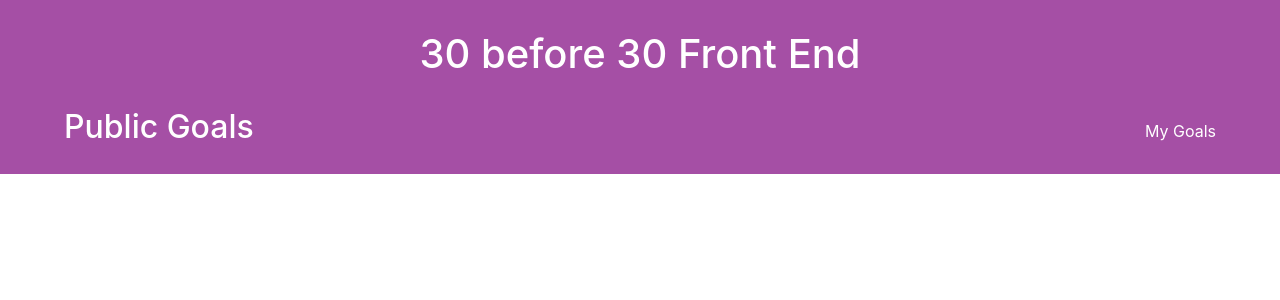
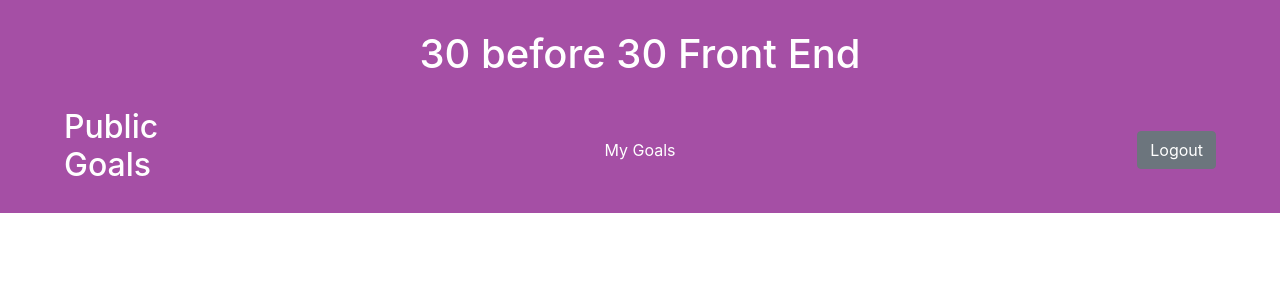
Before and after one commit to BrandonHarrison01/30for30-fe, a React (Create React App) app: page /feed in a window 1280 px wide. Shown: the top 300 px of the page. Built offline with nearby package versions, Linux system fonts and the light colour scheme; no server answers.

Commit message:
displays current user in banner

```diff
--- a/src/App.js
+++ b/src/App.js
@@ -9,6 +9,7 @@ import PublicGoals from "./components/public/PublicGoals";
 
 function App(props) {
   let [users, setUsers] = useState([])
+  let [currentUser, setCurrentUser] = useState()
 
   useEffect(() => {
     axiosWithAuth()
@@ -20,10 +21,10 @@ function App(props) {
   return (
     <div className='App'>
       <h1>30 before 30 Front End</h1>
-      <Route exact path='/' render={props => <Login {...props} />} />
+      <Route exact path='/' render={props => <Login {...props} setCurrentUser={setCurrentUser} />} />
       <Route path='/register' render={props => <Register {...props} />} />
-      <Route path='/user' render={props => <UserGoals {...props} />} />
-      <Route path='/feed' render={props => <PublicGoals {...props} users={users} />} />
+      <Route path='/user' render={props => <UserGoals {...props} currentUser={currentUser} />} />
+      <Route path='/feed' render={props => <PublicGoals {...props} users={users} currentUser={currentUser}/>} />
     </div>
   );
 }
--- a/src/components/Login.jsx
+++ b/src/components/Login.jsx
@@ -18,7 +18,10 @@ function Login(props) {
         creds
       )
       .then(res => {
+        // console.log(res.data)
         localStorage.setItem("token", res.data.token);
+        let message = res.data.message.split(' ')
+        props.setCurrentUser(message[1])
         props.history.push("/user");
       })
       .catch(err => setError(err.response.data, 'status'));
--- a/src/components/private/UserGoals.jsx
+++ b/src/components/private/UserGoals.jsx
@@ -1,6 +1,7 @@
 import React, { useEffect, useState } from "react";
 import { Link } from "react-router-dom";
 import { axiosWithAuth } from "../../axiosAuth";
+import { Button } from 'reactstrap'
 
 import NewGoalForm from "./NewGoalForm";
 import Incomplete from "./Incomplete";
@@ -76,12 +77,18 @@ function UserGoals(props) {
 
   const toggleModal = () => setNewGoalFormModal(!newGoalFormModal)
 
+  console.log(props.currentUser, 'user goals current')
+
   return (
     <div>
       <header className='pageHead'>
-        <div>
+        <div className='banner'>
           <h2>My Goals</h2>
           <Link className='navLink' to='/feed'>See public goals feed</Link>
+          <div>
+            <h4>{props.currentUser}</h4>
+            <Button color='secondary' onClick={logout}>Logout</Button>
+          </div>
         </div>
       </header>
       {/* <button onClick={() => setToggleNewGoalForm(1)}>Create New Goal</button> */}
@@ -104,7 +111,6 @@ function UserGoals(props) {
         toggleModal={toggleModal}
         error={error}
       />
-      <button onClick={logout}>Logout</button>
     </div>
   );
 }
--- a/src/components/public/PublicGoals.jsx
+++ b/src/components/public/PublicGoals.jsx
@@ -1,5 +1,6 @@
 import React, { useState, useEffect } from "react";
 import { Link } from "react-router-dom";
+import { Button } from 'reactstrap'
 import { axiosWithAuth } from "../../axiosAuth";
 
 import Goal from "./Goal";
@@ -15,14 +16,23 @@ function PublicGoals(props) {
       .catch((err) => console.log(err));
   }, []);
 
+  const logout = () => {
+    props.history.push("/");
+    localStorage.removeItem("token");
+  };
+
   props.users.map((user) => (userId[user.id] = user.username));
 
   return (
     <div className='publicGoals'>
       <header className='pageHead'>
-        <div>
+        <div className='banner'>
           <h2>Public Goals</h2>
           <Link className='navLink' to='/user'>My Goals</Link>
+          <div>
+            <h4>{props.currentUser}</h4>
+            <Button color='secondary' onClick={logout}>Logout</Button>
+          </div>
         </div>
       </header>
       <div className='publicFeed'>
--- a/src/styling/user-goals.scss
+++ b/src/styling/user-goals.scss
@@ -2,7 +2,7 @@
     background-color: $bucket-purple;
     padding-bottom: 20px;
 
-    div {
+    .banner {
         margin: 0 auto;
         width: 90%;
         display: flex;
@@ -11,8 +11,18 @@
         max-width: 1250px;
         color: white;
 
+        h2 {
+            width: 15%;
+        }
+
         .navLink {
             color: white;
+        }
+
+        div {
+            display: flex;
+            justify-content: space-between;
+            width: 15%;
         }
     }
 
@@ -23,13 +33,13 @@
     max-width: 1200px;
     margin: 0 auto;
     border-bottom: 2px solid $light-gray;
-    padding: 50px 0;
+    padding: 80px 0;
 
     header {
         display: flex;
         flex-direction: row;
         justify-content: space-between;
-        margin-bottom: 50px;
+        margin-bottom: 10px;
     }
 }
 
```
